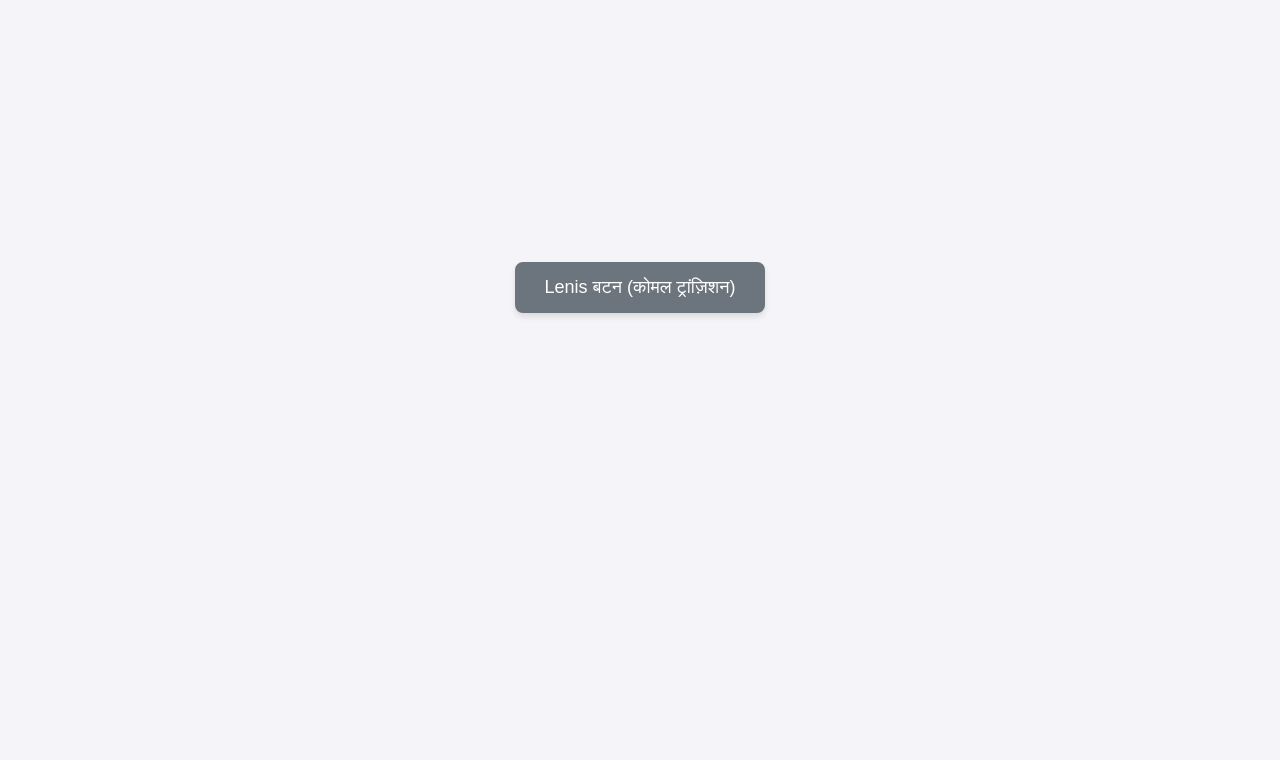
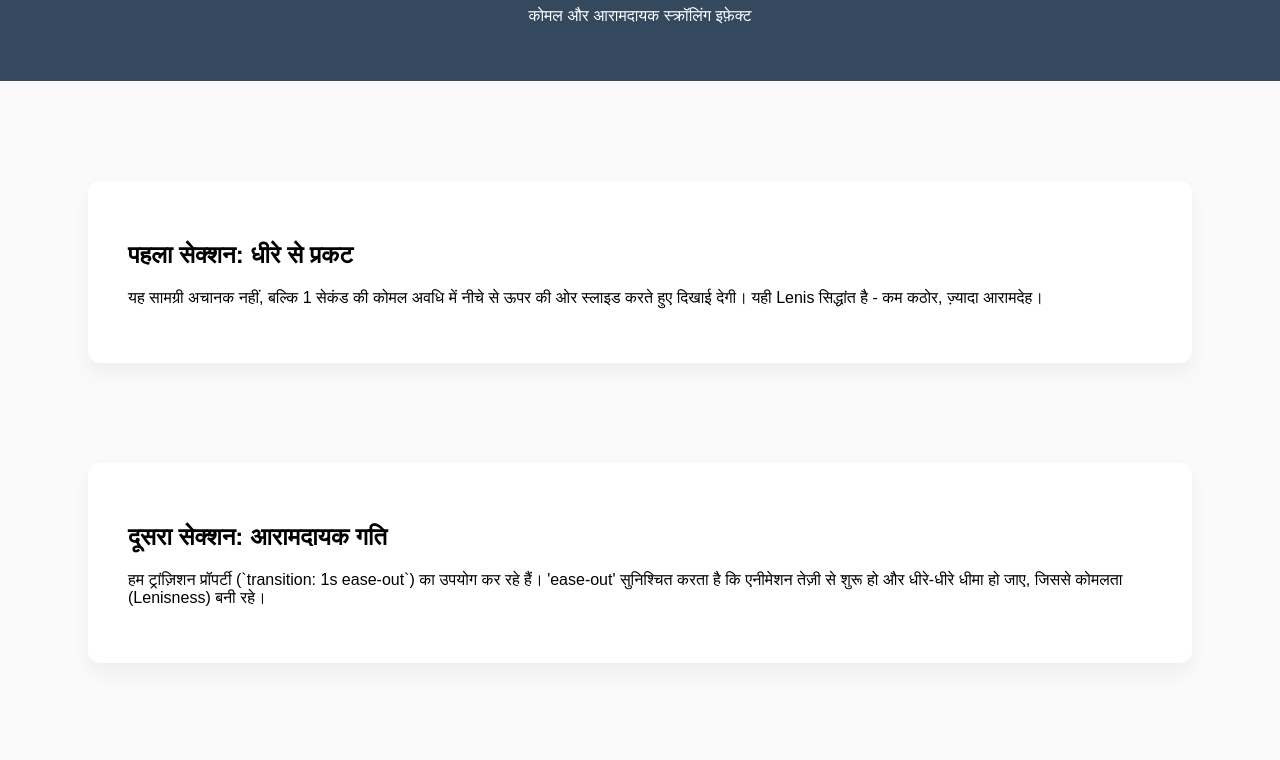
Before and after one commit to razazee74/Portfolio-test, a plain HTML site: page index.html in a window 1280 px wide. Shown: the part 113-873 px from the top of the page. Before the commit the page ends 800 px from the top, so only its background shows below. Drawn offline with Linux system fonts and the light colour scheme.

Commit message:
Update index.html

```diff
--- a/index.html
+++ b/index.html
@@ -3,72 +3,103 @@
 <head>
     <meta charset="UTF-8">
     <meta name="viewport" content="width=device-width, initial-scale=1.0">
-    <title>Lenis Design Example</title>
+    <title>Lenis Scroll Effect Example</title>
     <style>
-        /* Lenis डिज़ाइन के लिए CSS */
+        /* सामान्य बॉडी और कंटेनर स्टाइलिंग */
         body {
-            display: flex;
-            justify-content: center;
-            align-items: center;
-            height: 100vh;
+            font-family: 'Arial', sans-serif;
+            background-color: #fafafa;
             margin: 0;
-            background-color: #f4f4f9; /* हल्का, Lenis बैकग्राउंड */
-            font-family: Arial, sans-serif;
+            padding: 0;
+            min-height: 200vh; /* स्क्रॉल करने के लिए जगह */
         }
 
-        #lenisButton {
-            /* सामान्य बटन स्टाइलिंग */
-            padding: 15px 30px;
-            font-size: 18px;
+        .header {
+            background-color: #34495e;
             color: white;
-            border: none;
-            border-radius: 8px;
-            cursor: pointer;
-
-            /* ✨ मुख्य Lenis सिद्धांत: स्मूथ ट्रांज़िशन ✨ */
-            /* रंग और शैडो में बदलाव 0.5 सेकंड में आराम से होगा। */
-            transition: background-color 0.5s ease-in-out, box-shadow 0.3s ease;
-
-            /* शुरुआती Lenis स्टाइल */
-            background-color: #6c757d; /* कोमल ग्रे */
-            box-shadow: 0 4px 6px rgba(0, 0, 0, 0.1);
+            padding: 40px;
+            text-align: center;
         }
 
-        #lenisButton:hover {
-            /* हॉवर पर हल्का Fortis इफ़ेक्ट (थोड़ा ध्यान खींचने वाला) */
-            background-color: #5a6268;
-            box-shadow: 0 6px 12px rgba(0, 0, 0, 0.2);
+        .section {
+            width: 80%;
+            margin: 100px auto;
+            padding: 40px;
+            background-color: white;
+            box-shadow: 0 10px 20px rgba(0, 0, 0, 0.05);
+            border-radius: 12px;
+            transition: transform 1s ease-out, opacity 1s ease-out; /* Lenis ट्रांज़िशन */
         }
 
-        /* Lenis (Active) क्लास - JavaScript द्वारा जोड़ी जाएगी */
-        .active {
-            /* जब JS यह क्लास जोड़ेगा, तो रंग 0.5s में धीमे से बदलेगा */
-            background-color: #007bff !important; /* शांत नीला */
+        /* 1. शुरुआती Lenis स्थिति (ऑफ-स्क्रीन/अदृश्य) */
+        .section-hidden {
+            opacity: 0; /* पूरी तरह अदृश्य */
+            transform: translateY(50px); /* 50px नीचे से शुरू */
+        }
+
+        /* 2. जब सेक्शन दिखाई दे (JS द्वारा जोड़ी गई क्लास) */
+        .section-visible {
+            opacity: 1; /* पूरी तरह दृश्यमान */
+            transform: translateY(0); /* अपनी सामान्य स्थिति में वापस */
         }
     </style>
 </head>
 <body>
 
-    <button id="lenisButton">
-        Lenis बटन (कोमल ट्रांज़िशन)
-    </button>
+    <div class="header">
+        <h1>Lenis स्क्रॉल अनुभव</h1>
+        <p>कोमल और आरामदायक स्क्रॉलिंग इफ़ेक्ट</p>
+    </div>
+
+    <div class="section section-hidden">
+        <h2>पहला सेक्शन: धीरे से प्रकट</h2>
+        <p>यह सामग्री अचानक नहीं, बल्कि 1 सेकंड की कोमल अवधि में नीचे से ऊपर की ओर स्लाइड करते हुए दिखाई देगी। यही Lenis सिद्धांत है - कम कठोर, ज़्यादा आरामदेह।</p>
+    </div>
+
+    <div class="section section-hidden">
+        <h2>दूसरा सेक्शन: आरामदायक गति</h2>
+        <p>हम ट्रांज़िशन प्रॉपर्टी (`transition: 1s ease-out`) का उपयोग कर रहे हैं। 'ease-out' सुनिश्चित करता है कि एनीमेशन तेज़ी से शुरू हो और धीरे-धीरे धीमा हो जाए, जिससे कोमलता (Lenisness) बनी रहे।</p>
+    </div>
+
+    <div class="section section-hidden">
+        <h2>तीसरा सेक्शन: अंतिम अनुभव</h2>
+        <p>यह इफ़ेक्ट वेबसाइट को अधिक आकर्षक और आधुनिक बनाता है, क्योंकि यह उपयोगकर्ता को महसूस कराता है कि डिज़ाइन सोच-समझकर और कोमलता से किया गया है।</p>
+    </div>
 
     <script>
         // JavaScript (JS)
-        document.getElementById('lenisButton').addEventListener('click', function() {
-            // बटन को 'active' क्लास टॉगल करने दें
-            this.classList.toggle('active');
 
-            // Lenis: प्रतिक्रिया को आरामदायक बनाने के लिए
-            // 0.5 सेकंड बाद टेक्स्ट बदलें ताकि एनीमेशन पूरा हो जाए
-            setTimeout(() => {
-                if (this.classList.contains('active')) {
-                    this.textContent = 'Lenis सक्रिय!';
-                } else {
-                    this.textContent = 'Lenis बटन (कोमल ट्रांज़िशन)';
+        // सभी Lenis सेक्शन प्राप्त करें
+        const lenisSections = document.querySelectorAll('.section-hidden');
+
+        // चेक करें कि कोई तत्व दिखाई दे रहा है या नहीं
+        const isElementInViewport = (el) => {
+            const rect = el.getBoundingClientRect();
+            return (
+                rect.top <= (window.innerHeight || document.documentElement.clientHeight) &&
+                rect.bottom >= 0
+            );
+        };
+
+        // स्क्रॉल हैंडलर फ़ंक्शन
+        const handleScroll = () => {
+            lenisSections.forEach(section => {
+                // अगर सेक्शन स्क्रीन में दिखाई दे रहा है
+                if (isElementInViewport(section)) {
+                    // 'section-hidden' को हटाएँ और 'section-visible' क्लास जोड़ें
+                    section.classList.remove('section-hidden');
+                    section.classList.add('section-visible');
                 }
-            }, 500); // CSS ट्रांज़िशन की अवधि के बराबर
-        });
+            });
+        };
+
+        // स्क्रॉल और लोड होने पर फ़ंक्शन को कॉल करें
+        window.addEventListener('scroll', handleScroll);
+        window.addEventListener('load', handleScroll); // पेज लोड होने पर भी चेक करें
+
+        // शुरुआत में एक बार तुरंत चेक करें
+        handleScroll();
+
     </script>
 </body>
 </html>
```
